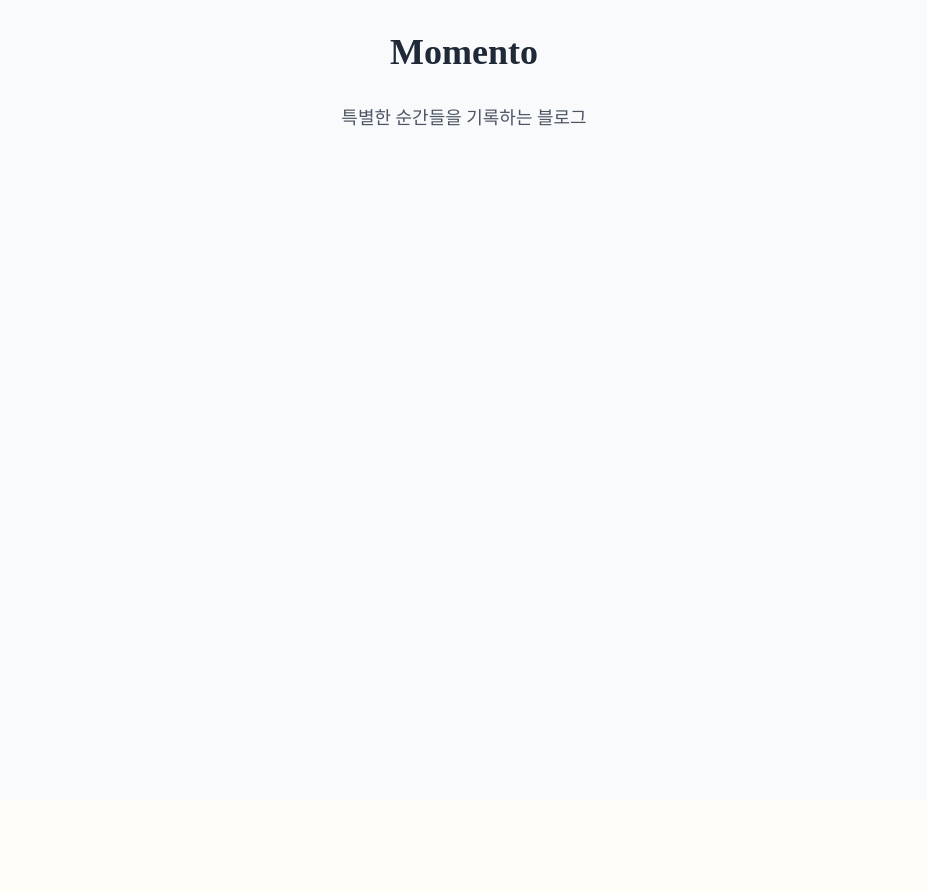
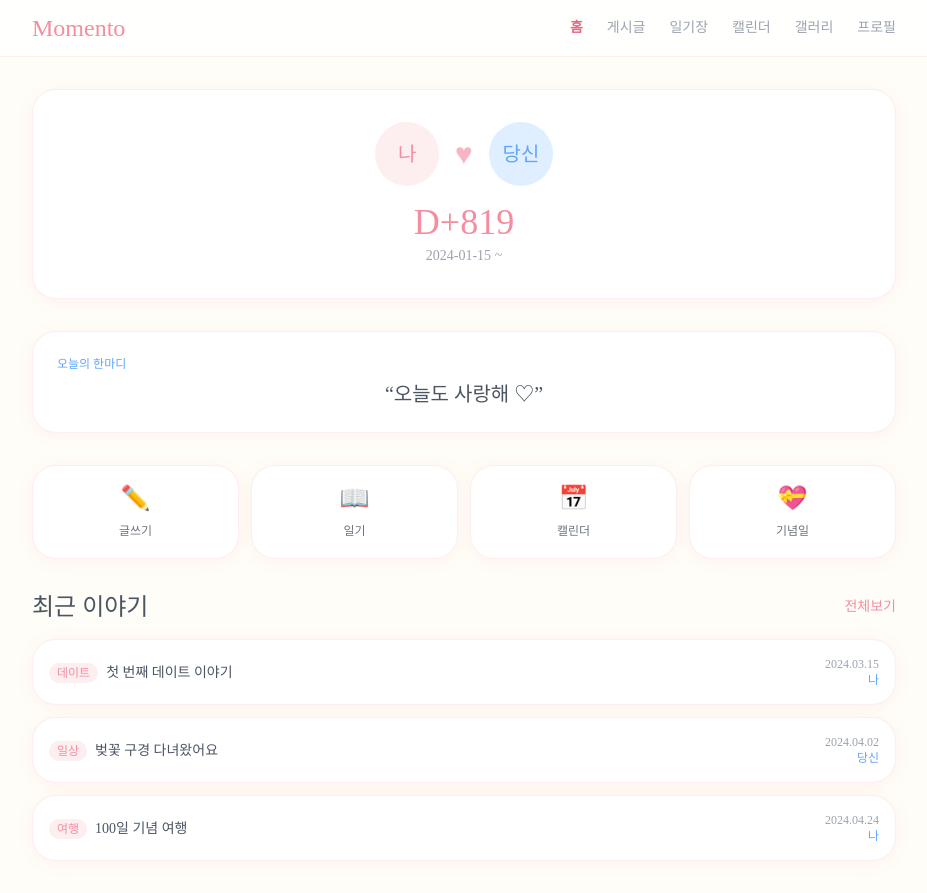
Before and after one commit to yurim-web/momento_project, a Next.js app: page / in a window 1280 px wide. Shown: the whole page, without its empty margins (176-1103 px from the left). Before the commit the page ends 800 px from the top, so only its background shows below. Built offline with nearby package versions, Linux system fonts and the light colour scheme.

Commit message:
feat: 홈 대시보드 및 404 페이지
- D-Day 카운터, 오늘의 한마디, 퀵 메뉴 그리드
- 최근 게시글 미리보기 섹션
- 커스텀 404 페이지 (파스텔 스타일)

```diff
--- a/src/app/not-found.tsx
+++ b/src/app/not-found.tsx
@@ -1,20 +1,25 @@
+import Link from 'next/link'
+
 export default function NotFound() {
   return (
-    <div className="min-h-screen bg-gray-50 flex items-center justify-center">
-      <div className="text-center">
-        <h1 className="text-6xl font-bold text-gray-800 mb-4">404</h1>
-        <h2 className="text-2xl font-semibold text-gray-600 mb-4">
-          페이지를 찾을 수 없습니다
+    <div className="min-h-screen bg-cream-50 flex items-center justify-center px-4">
+      <div className="absolute top-20 left-10 w-32 h-32 bg-pink-100 rounded-full blur-3xl opacity-60" />
+      <div className="absolute bottom-20 right-10 w-40 h-40 bg-lavender-100 rounded-full blur-3xl opacity-60" />
+
+      <div className="text-center relative">
+        <p className="font-handwriting text-8xl text-pink-300 mb-4">404</p>
+        <h2 className="font-handwriting text-2xl text-gray-600 mb-2">
+          길을 잃었나봐요
         </h2>
-        <p className="text-gray-500 mb-8">
-          요청하신 페이지가 존재하지 않습니다.
+        <p className="text-sm text-gray-400 mb-8">
+          찾으시는 페이지가 없어요
         </p>
-        <a
+        <Link
           href="/"
-          className="inline-block bg-blue-500 text-white px-6 py-3 rounded-lg hover:bg-blue-600 transition-colors"
+          className="inline-block btn-primary !w-auto px-8 py-3"
         >
           홈으로 돌아가기
-        </a>
+        </Link>
       </div>
     </div>
   )
--- a/src/app/page.tsx
+++ b/src/app/page.tsx
@@ -1,14 +1,109 @@
+'use client'
+
+import Navbar from '@/components/Navbar'
+import Link from 'next/link'
+
 export default function Home() {
+  // TODO: 실제 데이터 연동
+  const coupleData = {
+    person1: '나',
+    person2: '당신',
+    startDate: '2024-01-15',
+    todayMessage: '오늘도 사랑해 ♡',
+  }
+
+  const getDDay = () => {
+    const start = new Date(coupleData.startDate)
+    const today = new Date()
+    const diff = Math.floor((today.getTime() - start.getTime()) / (1000 * 60 * 60 * 24))
+    return diff
+  }
+
+  const recentPosts = [
+    { id: 1, title: '첫 번째 데이트 이야기', date: '2024.03.15', category: '데이트', author: '나' },
+    { id: 2, title: '벚꽃 구경 다녀왔어요', date: '2024.04.02', category: '일상', author: '당신' },
+    { id: 3, title: '100일 기념 여행', date: '2024.04.24', category: '여행', author: '나' },
+  ]
+
   return (
-    <main className="min-h-screen bg-gray-50">
-      <div className="container mx-auto px-4 py-8">
-        <h1 className="text-4xl font-bold text-center text-gray-800 mb-8">
-          Momento
-        </h1>
-        <p className="text-center text-gray-600 text-lg">
-          특별한 순간들을 기록하는 블로그
-        </p>
-      </div>
-    </main>
+    <div className="min-h-screen bg-cream-50">
+      <Navbar />
+
+      <main className="max-w-4xl mx-auto px-4 py-8 pb-24 md:pb-8">
+        {/* D+Day 섹션 */}
+        <section className="card-pastel p-8 text-center mb-8">
+          <div className="flex items-center justify-center gap-4 mb-4">
+            <div className="w-16 h-16 rounded-full bg-pink-100 flex items-center justify-center">
+              <span className="font-handwriting text-xl text-pink-400">{coupleData.person1}</span>
+            </div>
+            <span className="font-handwriting text-3xl text-pink-300">♥</span>
+            <div className="w-16 h-16 rounded-full bg-lavender-100 flex items-center justify-center">
+              <span className="font-handwriting text-xl text-lavender-400">{coupleData.person2}</span>
+            </div>
+          </div>
+          <p className="font-handwriting text-4xl text-pink-400 mb-1">
+            D+{getDDay()}
+          </p>
+          <p className="text-sm text-gray-400">{coupleData.startDate} ~</p>
+        </section>
+
+        {/* 오늘의 한마디 */}
+        <section className="card-pastel p-6 mb-8 bg-gradient-to-r from-pink-50 to-lavender-50">
+          <p className="text-xs text-lavender-400 mb-2">오늘의 한마디</p>
+          <p className="font-handwriting text-xl text-gray-600 text-center">
+            &ldquo;{coupleData.todayMessage}&rdquo;
+          </p>
+        </section>
+
+        {/* 빠른 메뉴 */}
+        <section className="grid grid-cols-4 gap-3 mb-8">
+          {[
+            { href: '/posts/new', icon: '✏️', label: '글쓰기' },
+            { href: '/diary/write', icon: '📖', label: '일기' },
+            { href: '/calendar', icon: '📅', label: '캘린더' },
+            { href: '/anniversary', icon: '💝', label: '기념일' },
+          ].map((item) => (
+            <Link
+              key={item.href}
+              href={item.href}
+              className="card-pastel p-4 text-center hover:scale-105 transition-transform"
+            >
+              <span className="text-2xl block mb-1">{item.icon}</span>
+              <span className="text-xs text-gray-500">{item.label}</span>
+            </Link>
+          ))}
+        </section>
+
+        {/* 최근 게시글 */}
+        <section>
+          <div className="flex items-center justify-between mb-4">
+            <h2 className="font-handwriting text-2xl text-gray-600">최근 이야기</h2>
+            <Link href="/posts" className="text-sm text-pink-400 hover:text-pink-500">
+              전체보기
+            </Link>
+          </div>
+          <div className="space-y-3">
+            {recentPosts.map((post) => (
+              <Link key={post.id} href={`/posts/${post.id}`} className="block">
+                <div className="card-pastel p-4 hover:scale-[1.01] transition-transform">
+                  <div className="flex items-center justify-between">
+                    <div>
+                      <span className="inline-block text-xs px-2 py-0.5 rounded-full bg-pink-100 text-pink-400 mr-2">
+                        {post.category}
+                      </span>
+                      <span className="text-sm text-gray-600">{post.title}</span>
+                    </div>
+                    <div className="text-right">
+                      <p className="text-xs text-gray-400">{post.date}</p>
+                      <p className="text-xs text-lavender-400">{post.author}</p>
+                    </div>
+                  </div>
+                </div>
+              </Link>
+            ))}
+          </div>
+        </section>
+      </main>
+    </div>
   )
 }
```
